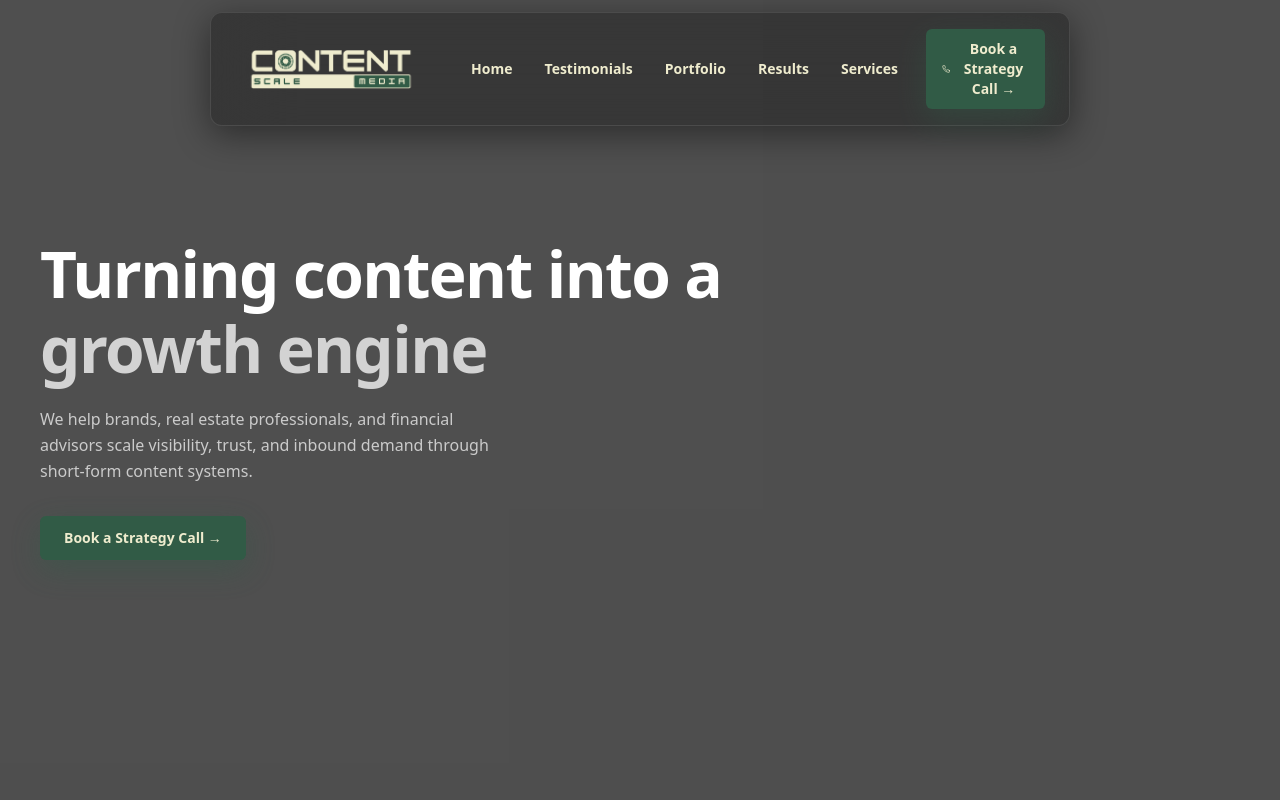
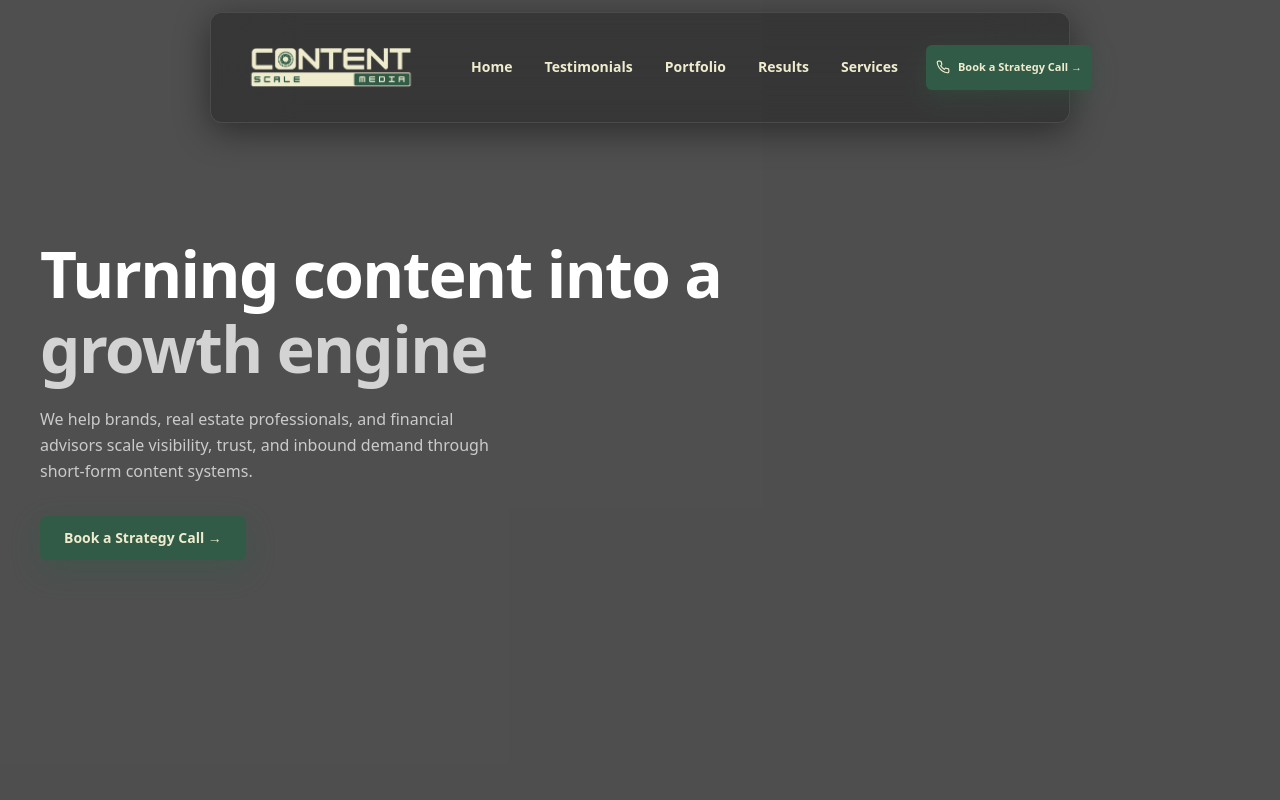
Before and after one commit to abhaymahato30/ContentScaleMedia, a React (Vite) app: page / in a window 1280 px wide. Shown: the top 800 px of the page. Built offline with nearby package versions, Linux system fonts and the light colour scheme.

Commit message:
Refactor Navbar component: streamline code, adjust styling, and improve button responsiveness

```diff
--- a/index.html
+++ b/index.html
@@ -25,7 +25,7 @@
     <meta name="robots" content="index, follow" />
 
     <!-- 🔹 FAVICON -->
-    <link rel="icon" type="image/svg+xml" href="/logo-dark.png" />
+    <link rel="icon" type="image/svg+xml" href="/bookmark-logo.svg" />
 
     <!-- 🔹 OPEN GRAPH (GOOGLE, WHATSAPP, LINK PREVIEWS) -->
     <meta property="og:title" content="Content Scale Media – Video Editing That Drives Growth" />
@@ -53,7 +53,7 @@
         "@type": "Organization",
         "name": "Content Scale Media",
         "url": "https://contentscalemedia.com",
-        "logo": "https://contentscalemedia.com/logo-light.svg",
+        "logo": "https://contentscalemedia.com/bookmark-logo.svg",
         "description": "Content Scale Media is a video editing agency specializing in short-form content that helps brands and creators scale growth.",
         "contactPoint": {
           "@type": "ContactPoint",
--- a/src/components/Navbar.jsx
+++ b/src/components/Navbar.jsx
@@ -27,7 +27,6 @@ export default function Navbar() {
     };
   }, []);
 
-  // 🔹 Smooth scroll + hash update
   const scrollToSection = (id) => {
     const el = document.getElementById(id);
     if (el) {
@@ -37,7 +36,6 @@ export default function Navbar() {
     }
   };
 
-  // 🔹 Calendly CTA
   const openCalendly = () => {
     window.open(
       "https://calendly.com/contentscalemedia/strategycall?back=1&month=2026-01",
@@ -77,7 +75,8 @@ export default function Navbar() {
         `}
       >
         {/* MAIN ROW */}
-        <div className="flex items-center gap-3 sm:gap-4 px-4 sm:px-6 py-3 sm:py-4">
+        <div className="flex items-center gap-3 sm:gap-4 px-4 sm:px-6 py-3.5 sm:py-8">
+
           {/* LOGO */}
           <img
             src={scrolled ? logoDark : logoLight}
@@ -94,21 +93,11 @@ export default function Navbar() {
 
           {/* DESKTOP MENU */}
           <div className="hidden md:flex items-center gap-1 lg:gap-2 ml-4">
-            <span className={navItemClass} onClick={() => scrollToSection("hero")}>
-              Home
-            </span>
-            <span className={navItemClass} onClick={() => scrollToSection("testimonials")}>
-              Testimonials
-            </span>
-            <span className={navItemClass} onClick={() => scrollToSection("portfolio")}>
-              Portfolio
-            </span>
-            <span className={navItemClass} onClick={() => scrollToSection("results")}>
-              Results
-            </span>
-            <span className={navItemClass} onClick={() => scrollToSection("services")}>
-              Services
-            </span>
+            <span className={navItemClass} onClick={() => scrollToSection("hero")}>Home</span>
+            <span className={navItemClass} onClick={() => scrollToSection("testimonials")}>Testimonials</span>
+            <span className={navItemClass} onClick={() => scrollToSection("portfolio")}>Portfolio</span>
+            <span className={navItemClass} onClick={() => scrollToSection("results")}>Results</span>
+            <span className={navItemClass} onClick={() => scrollToSection("services")}>Services</span>
           </div>
 
           {/* DESKTOP CTA */}
@@ -117,21 +106,22 @@ export default function Navbar() {
               onClick={openCalendly}
               className="
                 inline-flex items-center gap-2
+                whitespace-nowrap
                 bg-[#315B46]
                 text-[#EFECCE]
-                px-4 py-2.5
-                text-xs sm:text-sm
-                font-extrabold
+                px-2.5 py-3.5
+                text-[11px]
+                font-bold
                 rounded-md
                 cursor-pointer
                 transition-all duration-300 ease-out
                 hover:bg-[#274A39]
-                hover:scale-[1.04]
+                hover:scale-[1.02]
                 active:scale-[0.97]
-                shadow-[0_10px_30px_rgba(49,91,70,0.45)]
+                shadow-[0_8px_25px_rgba(49,91,70,0.4)]
               "
             >
-              <FiPhone className="text-base sm:text-lg" />
+              <FiPhone className="text-sm shrink-0" />
               Book a Strategy Call →
             </button>
           </div>
@@ -161,21 +151,11 @@ export default function Navbar() {
             `}
           >
             <div className="flex flex-col gap-2">
-              <span className={navItemClass} onClick={() => scrollToSection("hero")}>
-                Home
-              </span>
-              <span className={navItemClass} onClick={() => scrollToSection("testimonials")}>
-                Testimonials
-              </span>
-              <span className={navItemClass} onClick={() => scrollToSection("portfolio")}>
-                Portfolio
-              </span>
-              <span className={navItemClass} onClick={() => scrollToSection("results")}>
-                Results
-              </span>
-              <span className={navItemClass} onClick={() => scrollToSection("services")}>
-                Services
-              </span>
+              <span className={navItemClass} onClick={() => scrollToSection("hero")}>Home</span>
+              <span className={navItemClass} onClick={() => scrollToSection("testimonials")}>Testimonials</span>
+              <span className={navItemClass} onClick={() => scrollToSection("portfolio")}>Portfolio</span>
+              <span className={navItemClass} onClick={() => scrollToSection("results")}>Results</span>
+              <span className={navItemClass} onClick={() => scrollToSection("services")}>Services</span>
 
               {/* MOBILE CTA */}
               <button
@@ -183,20 +163,21 @@ export default function Navbar() {
                 className="
                   mt-4 ml-auto
                   inline-flex items-center gap-2
+                  whitespace-nowrap
                   bg-[#315B46]
                   text-[#EFECCE]
-                  px-5 py-2.5
-                  text-sm
-                  font-extrabold
+                  px-3 py-3.5
+                  text-xs
+                  font-bold
                   rounded-md
                   cursor-pointer
                   transition-all duration-300 ease-out
                   hover:bg-[#274A39]
-                  hover:scale-[1.04]
+                  hover:scale-[1.02]
                   active:scale-[0.97]
                 "
               >
-                <FiPhone className="text-lg" />
+                <FiPhone className="text-sm shrink-0" />
                 Book a Strategy Call →
               </button>
             </div>
```
Also changed, not shown: public/bookmark-logo.svg (added).
